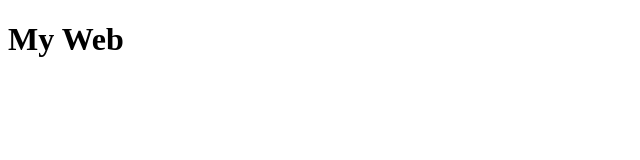
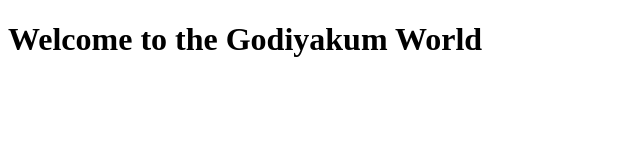
Before and after one commit to Willph8/Willph8.github.io, a plain HTML site: page index.html in a window 1280 px wide. Shown: the whole page, without its empty margins (0-640 px from the left). Drawn offline with Linux system fonts and the light colour scheme.

Commit message:
Update index.html

```diff
--- a/index.html
+++ b/index.html
@@ -7,7 +7,7 @@
     </head>
     <body>
         <h1>
-            My Web
+            Welcome  to the Godiyakum World
         </h1>
     </body>
 </html>
```
